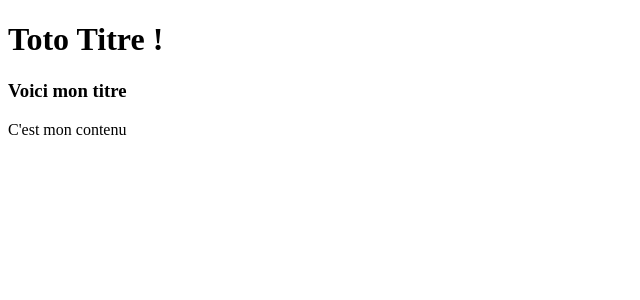
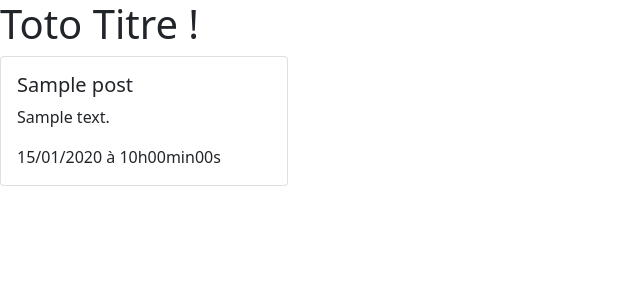
Before and after one commit to Simon-git26/MVC_PHP_BLOG_VFINAL, a PHP site: page / in a window 1280 px wide. Shown: the top 300 px of the page, without its empty margins (0-640 px from the left). Run offline with PHP 8.4, Linux system fonts and the light colour scheme; tables that the repository leaves empty or names only in its code hold one stand-in row (values such as "Sample post").

Commit message:
Ajout de mon Model + Recuperation data bdd + affichage de mes posts

```diff
--- a/App/Controller/HomeController.php
+++ b/App/Controller/HomeController.php
@@ -3,16 +3,15 @@
 namespace App\Controller;
 
 use App\Controller\Controller as Controller;
+use App\Model\Model as Model;
 
 class HomeController extends Controller {
+    private $_test;
 
-    public function DataBdd() {
-        $array_bdd_template = [
-            'title' => 'Voici mon titre',
-            'content' => "C'est mon contenu"
-        ];
+    public function getBddData() {
+        $this->_test = new Model;
+        $posts = $this->_test->getGet();
 
-        $this->renderer(array('array_bdd_template' => $array_bdd_template), 'home');
-
+        $this->renderer(array('posts' => $posts), 'home');
     }
 }
--- /dev/null
+++ b/App/Model/Model.php
@@ -0,0 +1,72 @@
+<?php
+
+namespace App\Model;
+
+// Fonction qui nous permet d'éviter de répéter du code
+use \PDO;
+
+class Model {
+
+    public function getGet() {
+        $database = new PDO('mysql:host=localhost;dbname=p5_mvc_php;charset=utf8', 'root', 'root');
+        $database->setAttribute(PDO::ATTR_ERRMODE, PDO::ERRMODE_EXCEPTION);
+
+        $res = $database->query(
+            "SELECT post_id, post_title, post_content, DATE_FORMAT(post_date_create, '%d/%m/%Y à %Hh%imin%ss') AS post_date_create FROM posts ORDER BY post_date_create ASC LIMIT 0, 5"
+        );
+
+        $posts = $res->fetchAll();
+
+        return $posts;
+   }
+}
+
+
+
+
+
+
+
+
+
+
+
+
+
+
+
+
+
+
+
+/*echo '</br>';
+        echo '</br>';
+        echo 'ouai ouai ouai';
+        echo '</br>';
+        echo '</br>';
+        var_dump($posts);
+        echo '</br>';
+        echo '</br>';
+        echo '</br>';
+        echo '</br>';
+
+
+        while (($row = $res->fetchAll(PDO::FETCH_OBJ))) {
+            $post = [
+            'post_title' => $row['post_title'],
+            'post_content' => $row['post_content'],
+            'post_date_create' => $row['post_date_create'],
+            // Recuperer l'id du post pour affichage d'un post précis selon son id
+            'identifier' => $row['post_id'],
+            ];
+
+            $posts[] = $post;
+
+            echo '</br>';
+            echo '</br>';
+            echo '***********Reussi*****************';
+            echo '</br>';
+            var_dump($posts);
+            echo '</br>';
+            die();
+        }*/
--- a/App/Views/home.php
+++ b/App/Views/home.php
@@ -2,25 +2,29 @@
 <html>
 	<head>
     	<meta charset="utf-8" />
-    	<title>super vraiment pas fou</title>
+    	<title>Blog PHP Mvc</title>
+
+        <link href="https://cdn.jsdelivr.net/npm/bootstrap@5.0.2/dist/css/bootstrap.min.css" rel="stylesheet" integrity="sha384-EVSTQN3/azprG1Anm3QDgpJLIm9Nao0Yz1ztcQTwFspd3yD65VohhpuuCOmLASjC" crossorigin="anonymous">
+        <script src="https://cdn.jsdelivr.net/npm/bootstrap@5.0.2/dist/js/bootstrap.bundle.min.js" integrity="sha384-MrcW6ZMFYlzcLA8Nl+NtUVF0sA7MsXsP1UyJoMp4YLEuNSfAP+JcXn/tWtIaxVXM" crossorigin="anonymous"></script>
 	</head>
 
 	<body>
     	<h1>Toto Titre !</h1>
 
-        <div>
+        <div class="d-flex">
             <?php
-            // var_dump($array_bdd_template);
+            foreach ($posts as $post) {
             ?>
-
-            <h3>
-                <?php echo $array_bdd_template['title']; ?>
-            </h3>
-
-            <p>
-                <?php echo $array_bdd_template['content']; ?>
-            </p>
-
+                <div class="card" style="width: 18rem;">
+                    <div class="card-body">
+                        <h5 class="card-title"><?php echo $post['post_title']; ?></h5>
+                        <p class="card-text"><?php echo $post['post_content']; ?></p>
+                        <p class="card-text"><?php echo $post['post_date_create']; ?></p>
+                    </div>
+                </div>
+            <?php
+            }
+            ?>
         </div>
 
 	</body>
--- a/index.php
+++ b/index.php
@@ -21,7 +21,7 @@ App\Autoloader::spl_autoload();
 $page = 'home';
 
 // Appéler la methode voulu, definit dans le HomeController
-$method = 'DataBdd';
+$method = 'getBddData';
 
 
 // Si @param page est definis, alors sa valeur sera la valeur du param url
```
